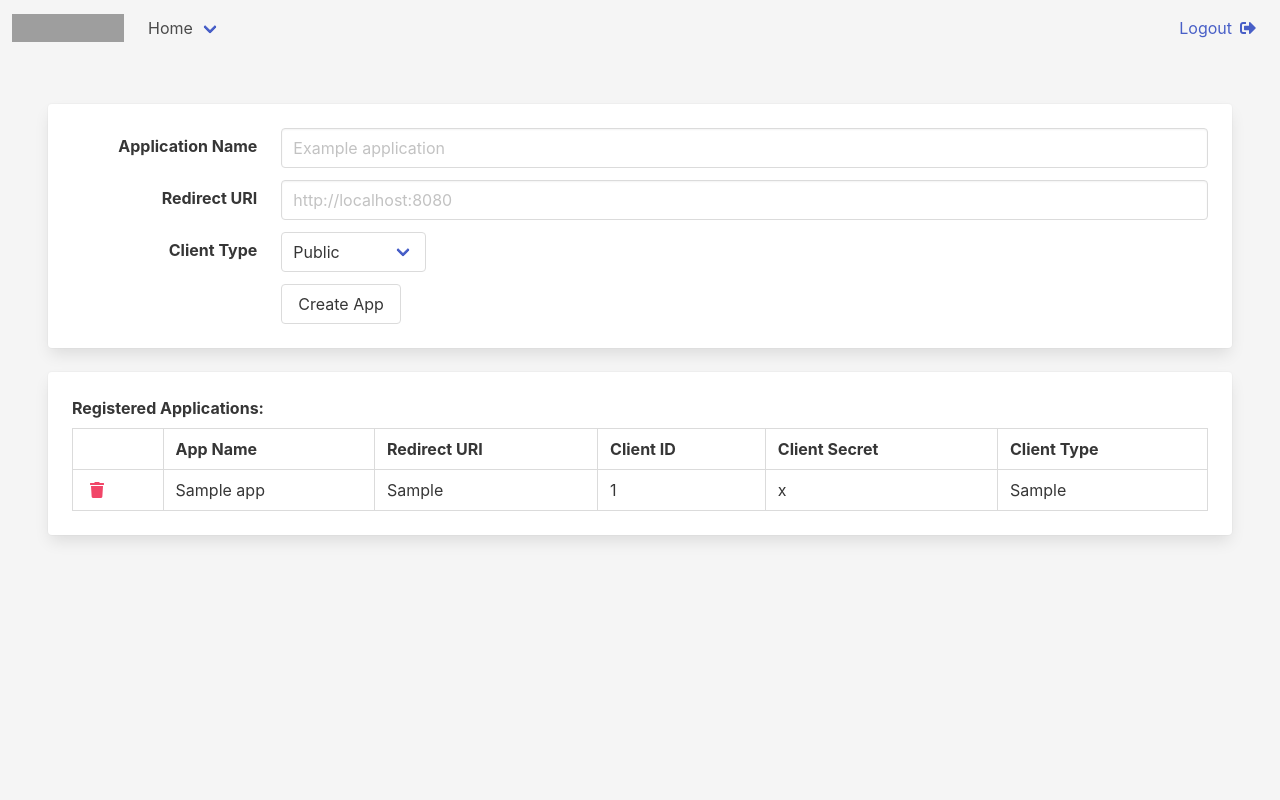
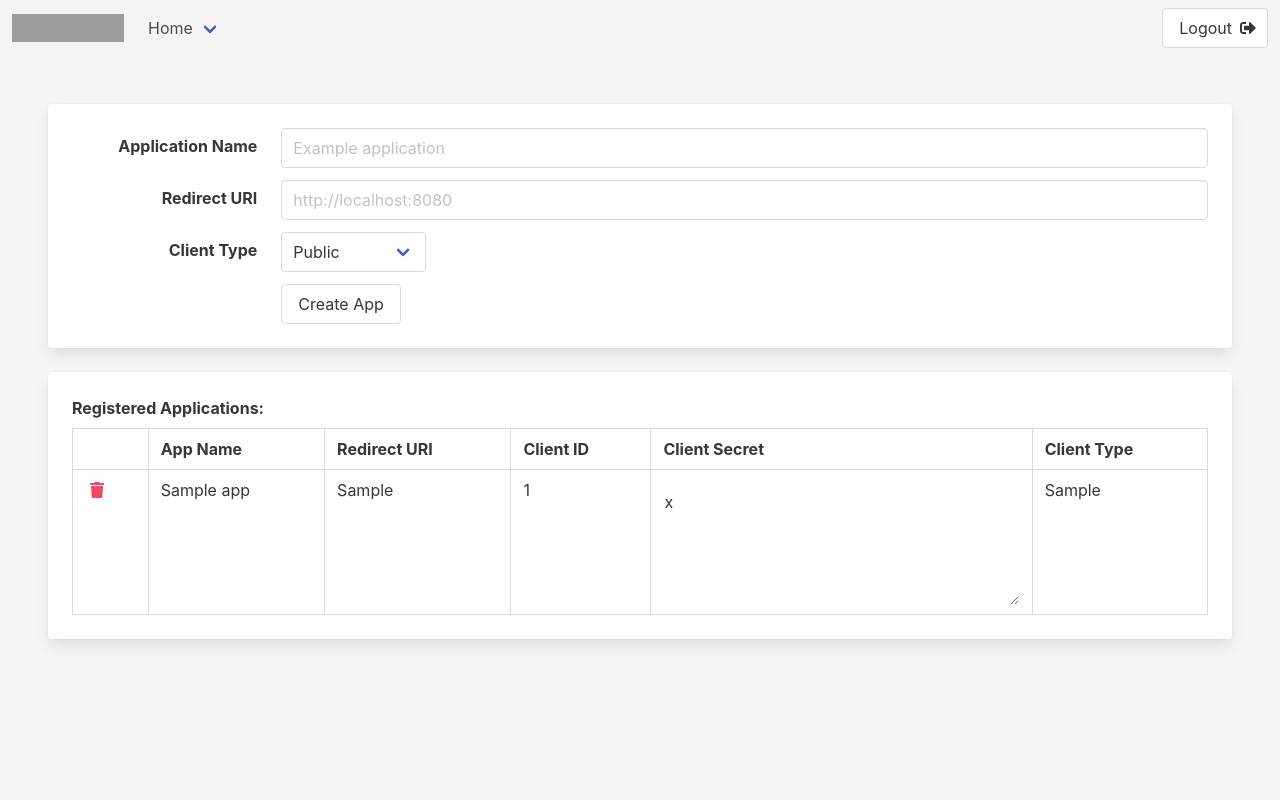
Before and after one commit to ale-cci/demo-oauth-openid, a Flask app: template backend/templates/registered_apps.html.j2 in a window 1280 px wide. Run offline with Flask 2, Linux system fonts and the light colour scheme; the template is opened without the code that fills it: most values are stand-ins (such as "Sample title", 1, 10 or a date in 2020); grey boxes are pictures that could not be loaded.

Commit message:
Client secret field autoresize + fix navbar links

```diff
--- a/backend/templates/fragments/navbar.html.j2
+++ b/backend/templates/fragments/navbar.html.j2
@@ -31,7 +31,7 @@
         <div class="navbar-item">
           <div class="field is-grouped">
             <p class="control">
-            <a class="button is-ghost" href="{{ url_for('auth.logout') }} ">
+            <a class="button " href="{{ url_for('auth.logout') }} ">
               <span>
                 Logout
               </span>
--- a/backend/templates/registered_apps.html.j2
+++ b/backend/templates/registered_apps.html.j2
@@ -96,7 +96,7 @@
                 <td> {{ app.appname }} </td>
                 <td> {{ app.redirect_uri }} </td>
                 <td> {{ app.client_id }} </td>
-                <td> {{ app.client_secret }} </td>
+                <td> <textarea class="input textarea is-static">{{ app.client_secret }}</textarea> </td>
                 <td> {{ app.client_type }} </td>
               </tr>
             {% endfor %}
```
